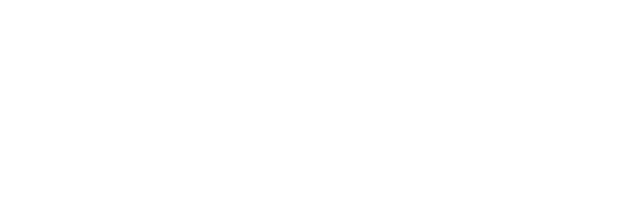
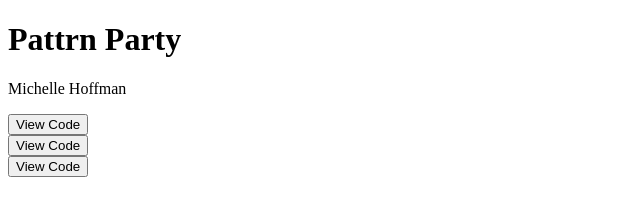
Before and after one commit to michellehoffman/pattrn-party, a website: page public/index.html in a window 1280 px wide. Shown: the whole page, without its empty margins (0-640 px from the left). Drawn offline with Linux system fonts and the light colour scheme.

Commit message:
Create header element and sections and articles in body

```diff
--- a/public/index.html
+++ b/public/index.html
@@ -7,7 +7,25 @@
     <link rel="stylesheet" type="text/css" href="./styles.css">
   </head>
   <body>
-    <script src="./jquery-3.2.1.js"></script>
-    <script type="text/javascript" src="./script.js"></script>
+    <header>
+      <h1>Pattrn <span id="title">Party</span></h1>
+      <p>Michelle Hoffman</p>
+    </header>
+    <section class="html-element-display">
+      <article class="accordion-tab-article">
+
+        <button>View Code</button>
+      </article>
+      <article class="flexible-cards-display">
+
+        <button>View Code</button>
+      </article>
+      <article class="header-bar-display">
+
+        <button>View Code</button>
+      </article>
+    </section>
+    <script src="./lib/jquery-3.2.1.js"></script>
+    <script type="text/javascript" src="./lib/script.js"></script>
   </body>
 </html>
```
Also changed, not shown: public/lib/jquery-3.2.1.js (renamed from public/jquery-3.2.1.js), public/lib/script.js (added).
